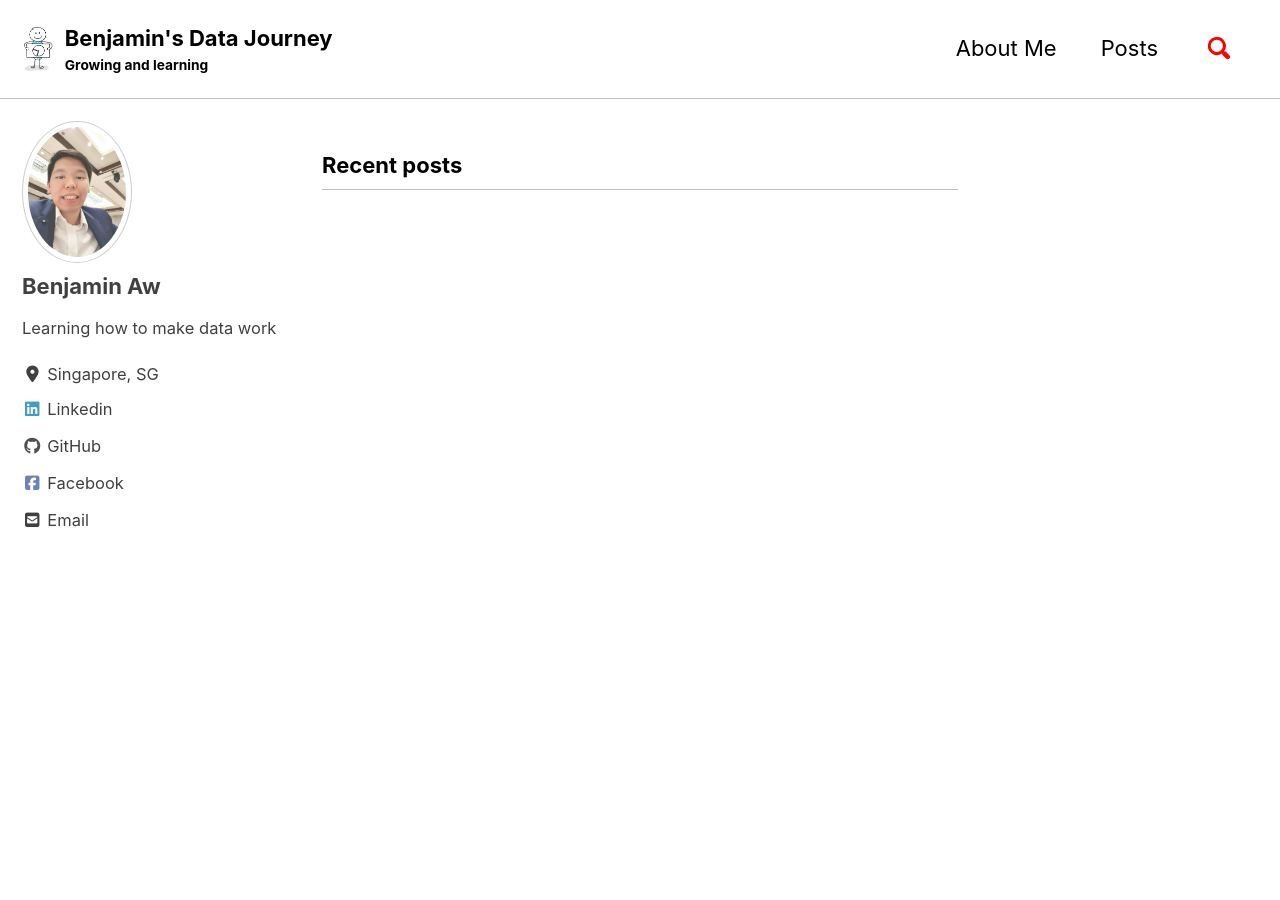
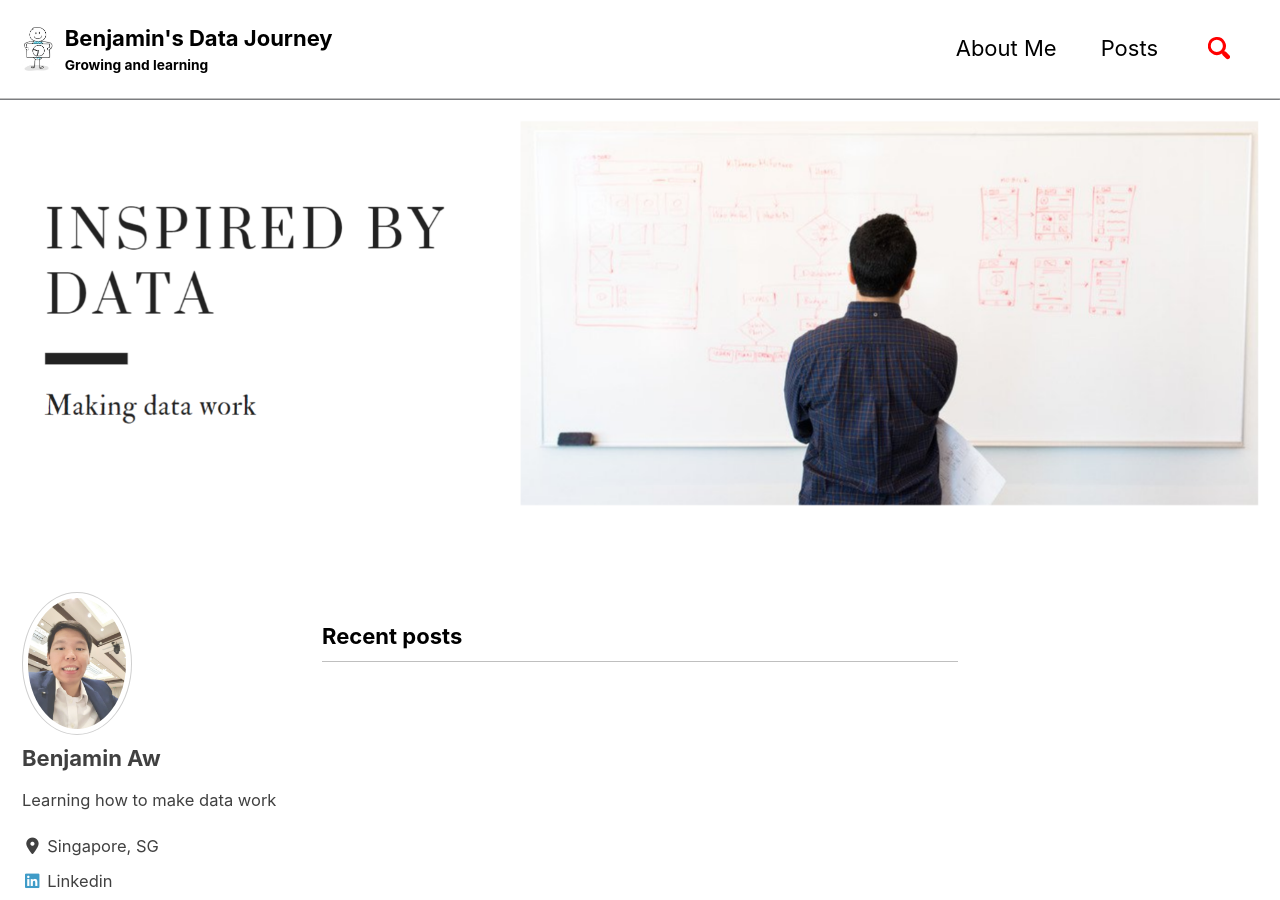
Before and after one commit to Benjamin-Aw-93/Benjamin-Aw-93.github.io, a Jekyll site: the page built from index.html, in a window 1280 px wide and 900 px high. Built offline with Jekyll 4.4.1, drawn with Linux system fonts in a browser that asks for light colours; cached includes are drawn as plain includes; nearby versions of some CDN libraries; the list of posts is cut into pages by our own code.

```diff
--- a/index.html
+++ b/index.html
@@ -1,4 +1,6 @@
 ---
 layout: home
 author_profile: true
+header:
+  image: /images/Data_banner.png
 ---
```
